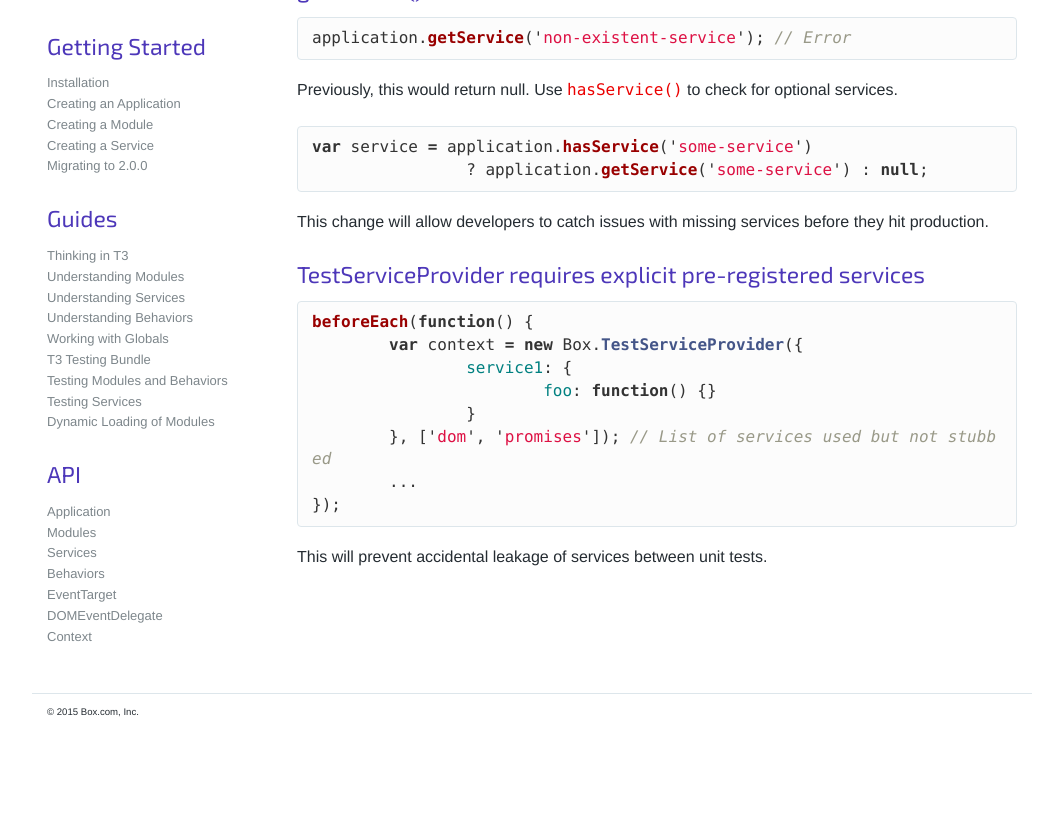
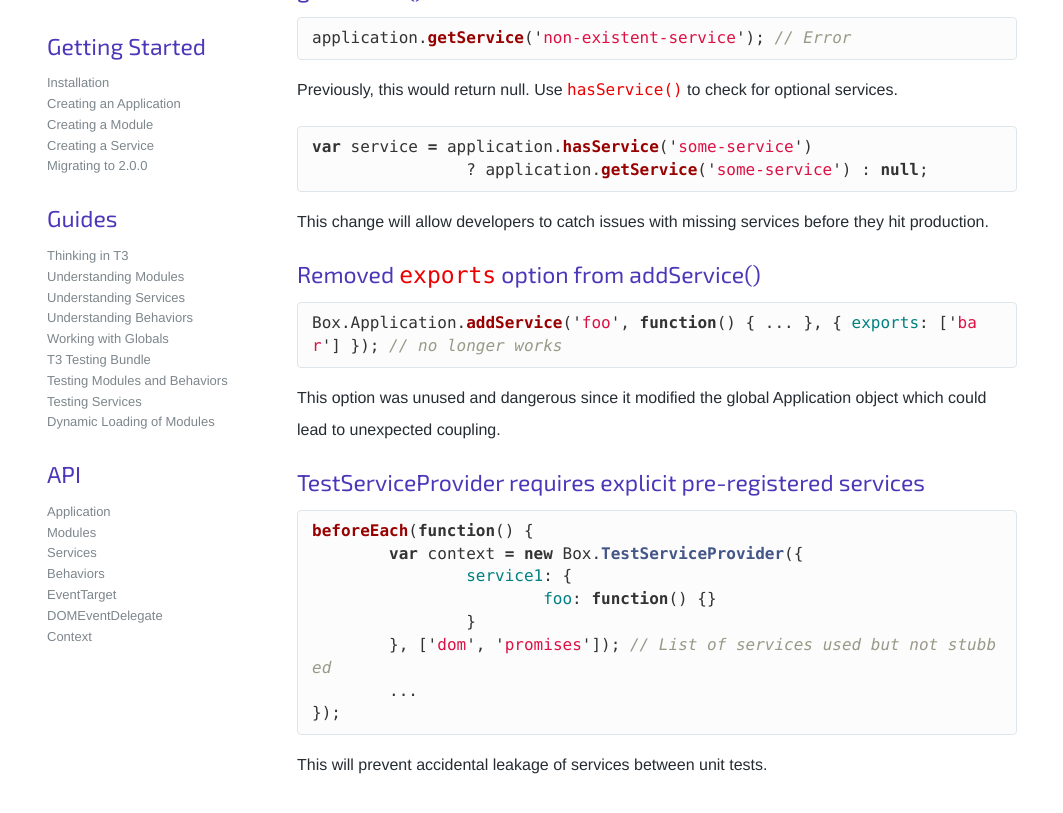
Before and after one commit to box/t3js, a Jekyll site: the page built from docs/getting-started/migrating-to-2-0-0.md, in a window 1280 px wide and 900 px high, scrolled down 1355 px. Shown: the top 813 px of the window, without its empty margins (108-1171 px from the left). Built offline with Jekyll 4.4.1, drawn with Linux system fonts in a browser that asks for light colours; Markdown is read by kramdown in place of the engine named in the settings; before the commit the page ends 2101 px from its top, so only the background shows below that.

Commit message:
Update migration with exports removal

````diff
--- a/docs/getting-started/migrating-to-2-0-0.md
+++ b/docs/getting-started/migrating-to-2-0-0.md
@@ -69,6 +69,13 @@ var service = application.hasService('some-service')
 ```
 This change will allow developers to catch issues with missing services before they hit production.
 
+#### Removed `exports` option from addService()
+
+```js
+Box.Application.addService('foo', function() { ... }, { exports: ['bar'] }); // no longer works
+```
+This option was unused and dangerous since it modified the global Application object which could lead to unexpected coupling.
+
 #### TestServiceProvider requires explicit pre-registered services
 
 ```js
````
